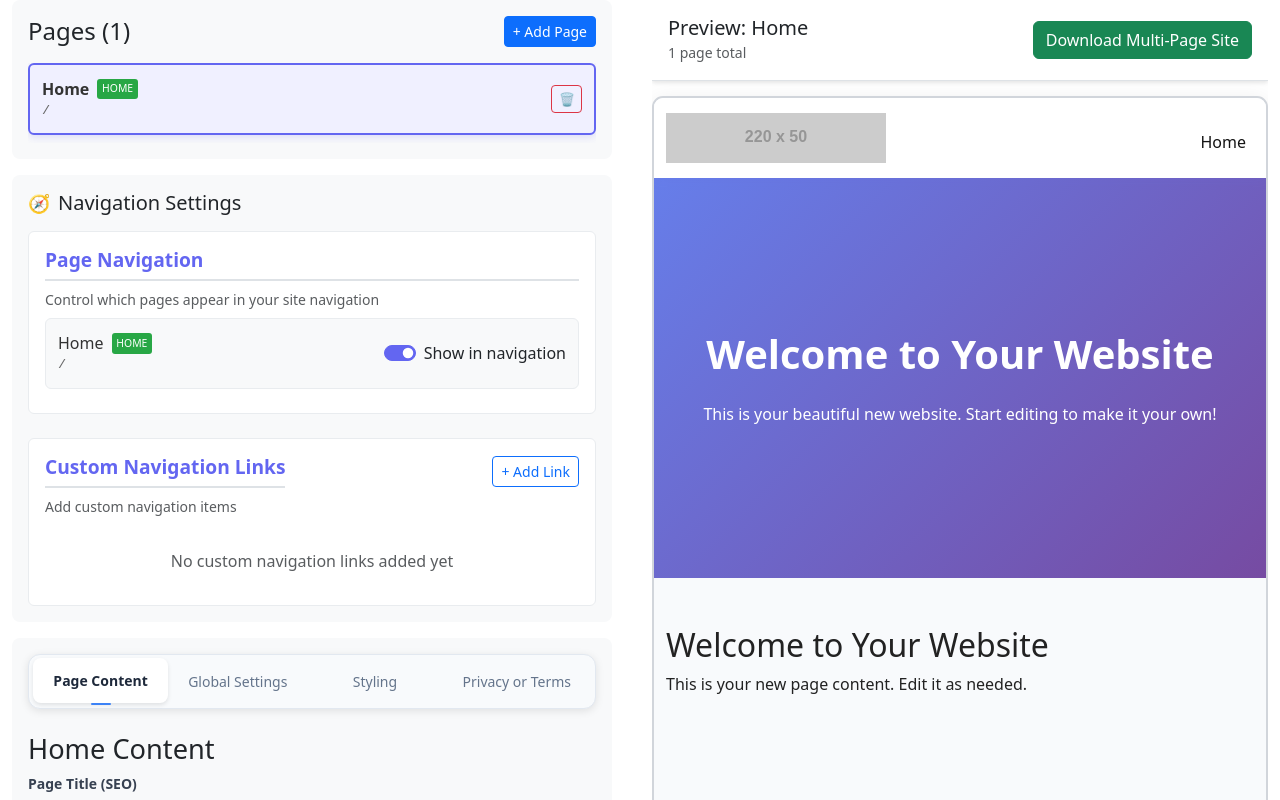
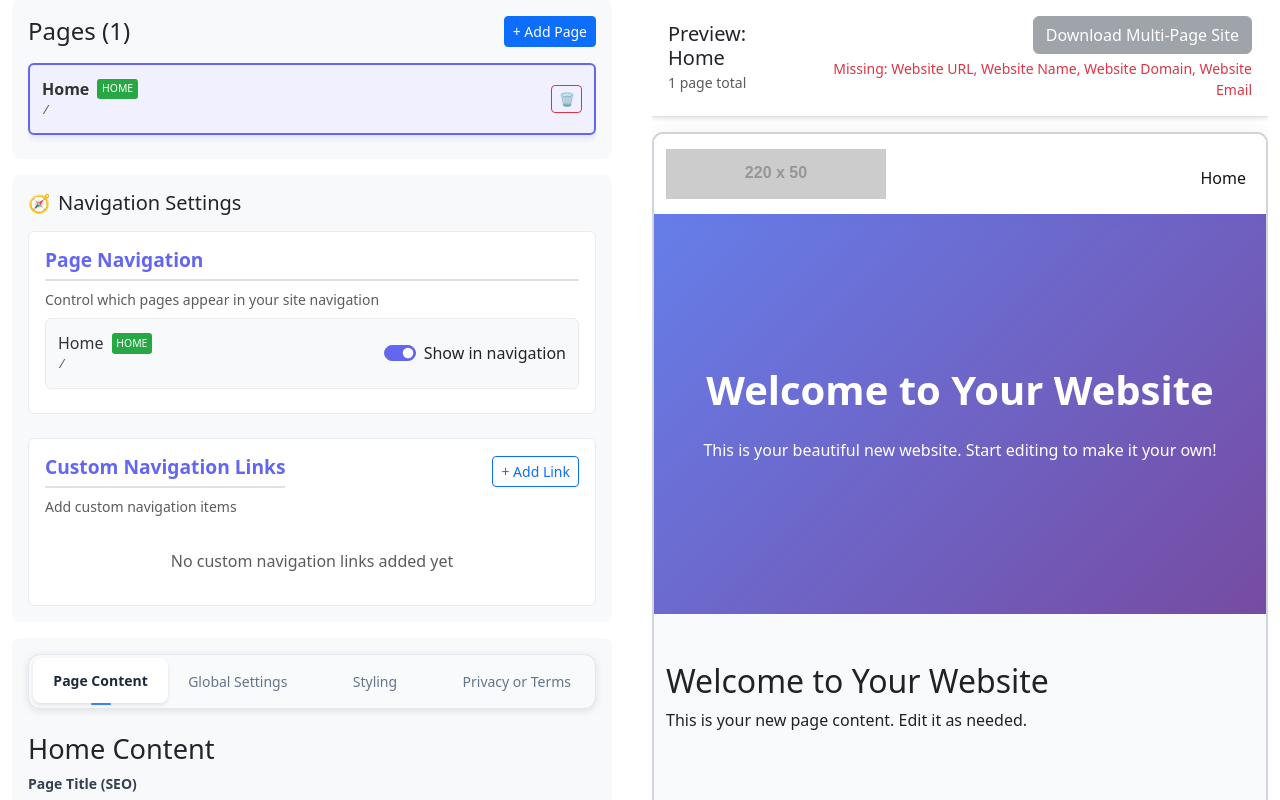
Before and after one commit to Petkov-Petko/one-page-builder, a React (Vite) app: page / in a window 1280 px wide. Built offline with nearby package versions, Linux system fonts and the light colour scheme.

Commit message:
feat: Implement validation for required fields and add sitemap generation functionality

```diff
--- a/src/components/Preview/Preview.jsx
+++ b/src/components/Preview/Preview.jsx
@@ -7,10 +7,44 @@ import { exportHtaccess } from "../../utils/exportHtaccess";
 import { exportPrivacy1, exportPrivacy2 } from "../../utils/exportPrivacy";
 import { exportTerms1, exportTerms2 } from "../../utils/exportTerms";
 import { exportRobots } from "../../utils/exportRobots";
+import { exportSitemap } from "../../utils/exportSitemap";
 
 const Preview = ({ formData, globalSettings, pages, currentPage }) => {
+  const validateRequiredFields = () => {
+    const missingFields = [];
+
+    if (!globalSettings.url?.trim()) {
+      missingFields.push('Website URL');
+    }
+    if (!globalSettings.name?.trim()) {
+      missingFields.push('Website Name');
+    }
+    if (!globalSettings.domain?.trim()) {
+      missingFields.push('Website Domain');
+    }
+    if (!globalSettings.email?.trim()) {
+      missingFields.push('Website Email');
+    }
+
+    return {
+      isValid: missingFields.length === 0,
+      missingFields
+    };
+  };
+
+
+  const validation = validateRequiredFields();
+  const isDownloadDisabled = !validation.isValid;
+  const handleDownloadClick = () => {
+    if (!validation.isValid) {
+      alert(`Please fill in the following required fields in Global Settings:\n\n• ${validation.missingFields.join('\n• ')}\n\nThese fields are required for generating the website files.`);
+      return;
+    }
+
+    handleDownloadZip();
+  };
+
   async function handleDownloadZip() {
-    console.log(globalSettings);
 
     const zip = new JSZip();
 
@@ -45,6 +79,10 @@ try {
     zip.file("404.php", export404());
     // Add robots.txt
       zip.file("robots.txt", exportRobots(globalSettings.url, pages));
+    // Add sitemap.xml
+    if(pages.length > 1) {
+      zip.file("sitemap.xml", exportSitemap(globalSettings.url, pages, globalSettings.privacyOrTerms));
+    }
     // Add privacy or terms
     if (globalSettings.privacyOrTerms === "privacy") {
       switch (globalSettings.privacyOption) {
@@ -170,9 +208,22 @@ try {
             {pages.length} page{pages.length !== 1 ? "s" : ""} total
           </small>
         </div>
-        <button className="btn btn-success" onClick={handleDownloadZip}>
-          <i className="bi bi-download"></i> Download Multi-Page Site
-        </button>
+              <div className="d-flex flex-column align-items-end">
+          <button
+            className={`btn ${isDownloadDisabled ? 'btn-secondary' : 'btn-success'}`}
+            onClick={handleDownloadClick}
+            disabled={isDownloadDisabled}
+            title={isDownloadDisabled ? `Missing required fields: ${validation.missingFields.join(', ')}` : 'Download your website'}
+          >
+            <i className="bi bi-download"></i> Download Multi-Page Site
+          </button>
+
+          {isDownloadDisabled && (
+            <small className="text-danger mt-1 text-end">
+              Missing: {validation.missingFields.join(', ')}
+            </small>
+          )}
+        </div>
       </div>
 
       <div className="website-preview" lang={globalSettings.lang || "en"}>
--- /dev/null
+++ b/src/utils/exportSitemap.js
@@ -0,0 +1,34 @@
+export function exportSitemap(url, pages, privacyOrTerms) {
+    const baseUrl = url.endsWith('/') ? url.slice(0, -1) : url;
+    let sitemapUrls = '';
+
+    pages.forEach(page => {
+        if (page.isHome) {
+            sitemapUrls += `  <url>
+    <loc>${baseUrl}/</loc>
+  </url>
+`;
+        } else {
+            sitemapUrls += `  <url>
+    <loc>${baseUrl}/${page.slug}</loc>
+  </url>
+`;
+        }
+    });
+
+    if (privacyOrTerms === 'privacy') {
+        sitemapUrls += `  <url>
+    <loc>${baseUrl}/privacy</loc>
+  </url>
+`;
+    } else if (privacyOrTerms === 'terms') {
+        sitemapUrls += `  <url>
+    <loc>${baseUrl}/terms</loc>
+  </url>
+`;
+    }
+
+    return `<?xml version="1.0" encoding="utf-8"?>
+<urlset xmlns="http://www.sitemaps.org/schemas/sitemap/0.9">
+${sitemapUrls}</urlset>`.trim();
+}
```
